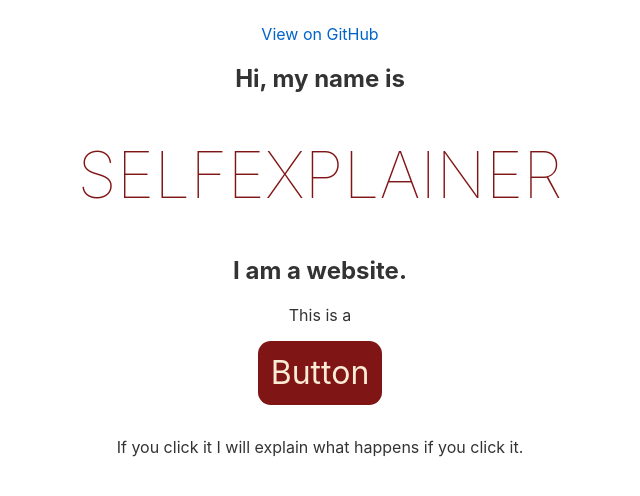
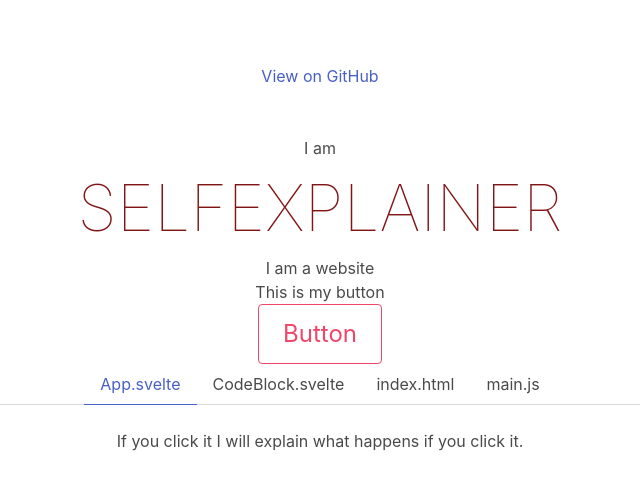
Before and after one commit to nielswadsholt/selfexplainer, a Svelte app: page / in a window 1280 px wide. Shown: the top 496 px of the page, without its empty margins (320-960 px from the left). Built offline with nearby package versions, Linux system fonts and the light colour scheme; no server answers.

Commit message:
Tinker with Bulma

```diff
--- a/public/index.html
+++ b/public/index.html
@@ -10,6 +10,7 @@
 	<link rel='stylesheet' href='/global.css'>
 	<link rel='stylesheet' href='/build/bundle.css'>
 	<link rel="stylesheet" href="/css/prism.css" />
+	<link rel="stylesheet" href="https://cdn.jsdelivr.net/npm/bulma@0.9.0/css/bulma.css">
 
 	<script defer src="prism.js"></script>
 	<script defer src='/build/bundle.js'></script>
--- a/src/App.svelte
+++ b/src/App.svelte
@@ -2,6 +2,7 @@
 	import 'prism-svelte';
 	import { onMount } from 'svelte';
 	import CodeBlock from './CodeBlock.svelte';
+	export const baseUrl = 'https://raw.githubusercontent.com/nielswadsholt/selfexplainer/master/';
 	export let name = '';
 	let source;
 	let highlighted;
@@ -9,7 +10,7 @@
 
 	onMount(async () => {
 		const response = await fetch(
-			'https://raw.githubusercontent.com/nielswadsholt/selfexplainer/master/src/App.svelte');
+			baseUrl + 'src/App.svelte');
 		source = await response.text();
 	})
 
@@ -19,17 +20,30 @@
 	}
 </script>
 <main>
+	<section class="section">
 		<a class="github-button"
 			href="https://github.com/nielswadsholt/selfexplainer"
-		data-color-scheme="no-preference: dark; light: light; dark: dark;"
+			data-color-scheme="no-preference: dark; light: dark; dark: light;"
 			data-size="large" aria-label="View nielswadsholt/selfexplainer on GitHub">
 			View on GitHub
 		</a>
-	<h2>Hi, my name is</h2>
+	</section>
+	<section>
+		<h2>I am</h2>
 		<h1>{name}</h1>
-	<h2>I am a website.</h2>
-	<p>This is a</p>
-	<button on:click={btnClick}>Button</button>
+		<h2>I am a website</h2>
+		<p>This is my button</p>
+		<div class="button is-danger is-large is-outlined" on:click={btnClick}>Button</div>
+	</section>
+	<section>
+		<div class="tabs is-centered">
+			<ul>
+				<li class="is-active"><a>App.svelte</a></li>
+				<li><a>CodeBlock.svelte</a></li>
+				<li><a>index.html</a></li>
+				<li><a>main.js</a></li>
+			</ul>
+		</div>
 		<div hidden='{visible}'>
 			<p>If you click it I will explain what happens if you click it.</p>
 		</div>
@@ -40,6 +54,7 @@
 			<CodeBlock code={source}/>
 			<p>This syntax-highlighted code block was made with <a href="https://github.com/PrismJS/prism" target="blank">PrismJS</a></p>
 		</div>
+	</section>
 </main>
 <style>
 	main {
```
Lines whose indentation alone changed are shown as unchanged.
